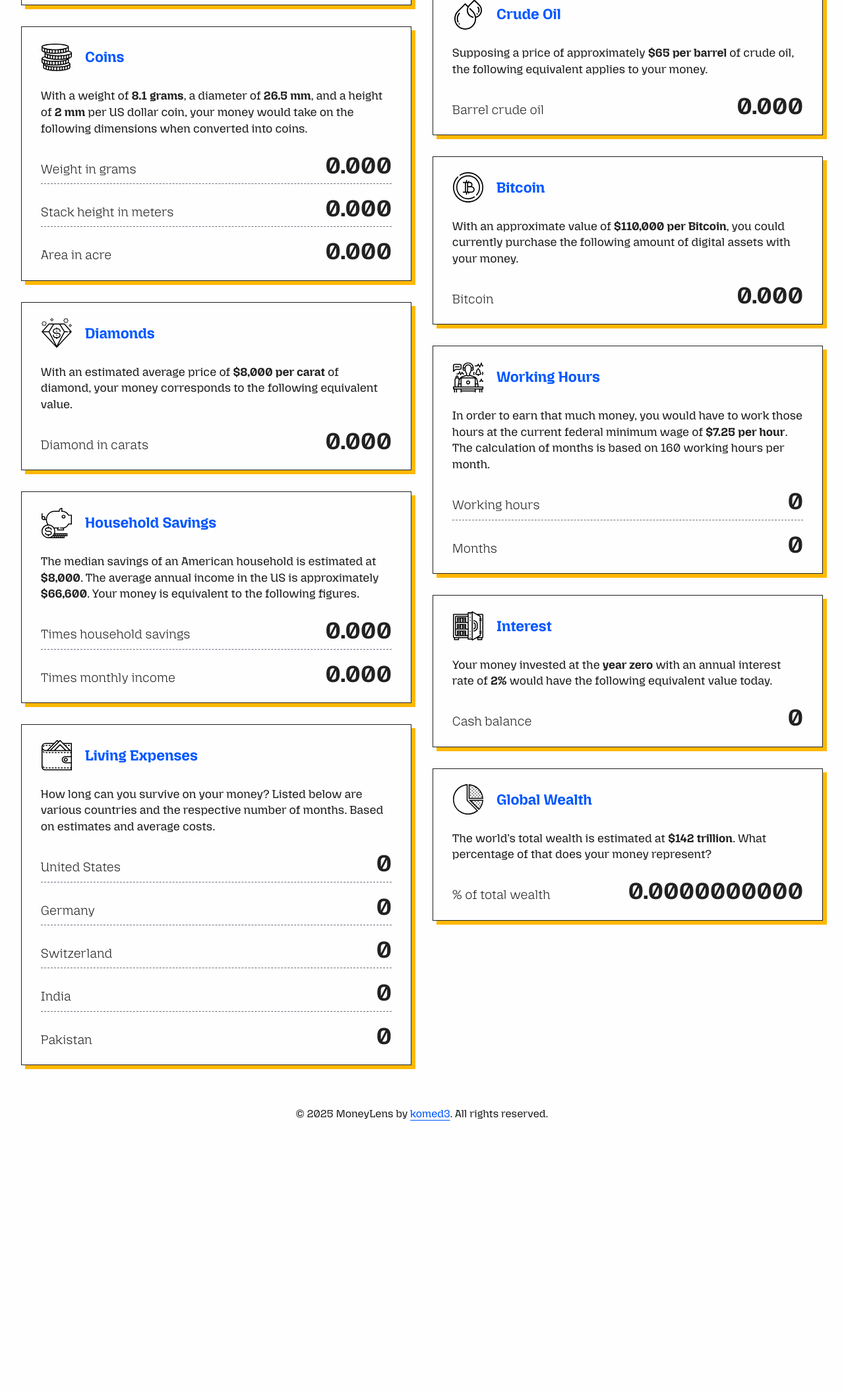
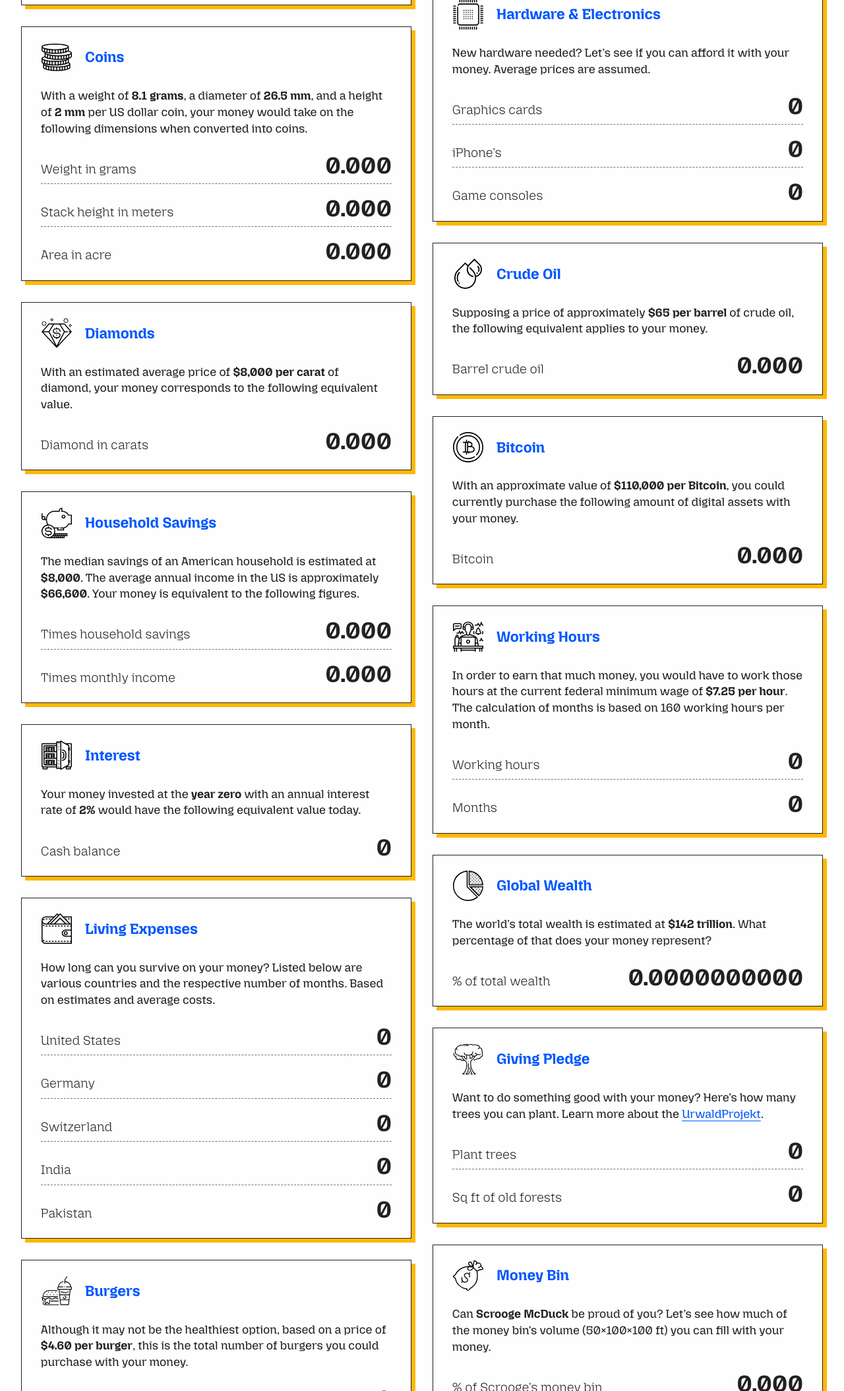
Before and after one commit to komed3/moneylens, a plain HTML site: page index.htm in a window 1280 px wide. Shown: the part 691-2800 px from the top of the page at 66% size. Before the commit the page ends 2434 px from the top, so only its background shows below. Drawn offline with Linux system fonts and the light colour scheme.

Commit message:
Update index.htm

```diff
--- a/index.htm
+++ b/index.htm
@@ -108,6 +108,22 @@
                 </div>
                 <div class="item box">
                     <h3>
+                        <i class="icon safe"></i>
+                        <span>Interest</span>
+                    </h3>
+                    <p>
+                        Your money invested at the <b>year zero</b> with an annual interest rate of
+                        <b>2%</b> would have the following equivalent value today.
+                    </p>
+                    <ul>
+                        <li>
+                            <label>Cash balance</label>
+                            <b data-value="__work_hours">0</b>
+                        </li>
+                    </ul>
+                </div>
+                <div class="item box">
+                    <h3>
                         <i class="icon wallet"></i>
                         <span>Living Expenses</span>
                     </h3>
@@ -140,17 +156,59 @@
                 </div>
                 <div class="item box">
                     <h3>
+                        <i class="icon burger"></i>
+                        <span>Burgers</span>
+                    </h3>
+                    <p>
+                        Although it may not be the healthiest option, based on a price of <b>$4.60
+                        per burger</b>, this is the total number of burgers you could purchase with
+                        your money.
+                    </p>
+                    <ul>
+                        <li>
+                            <label>Buy burgers</label>
+                            <b data-value="__burgers_amount">0</b>
+                        </li>
+                    </ul>
+                </div>
+                <div class="item box">
+                    <h3>
                         <i class="icon world"></i>
                         <span>Global Wealth Rank</span>
                     </h3>
                     <p>
                         With your money, you would be richer than this many percent of the global
-                        population, according to estimates from the Global Wealth Report 2023.
+                        population, according to estimates from the <a href="https://www.ubs.com/de/en/wealthmanagement/who-we-serve/family-office-and-uhnw/global-family-office-report.html">
+                        Global Wealth Report 2023</a>.
                     </p>
                     <ul>
                         <li>
                             <label>Top % of the world</label>
                             <b data-value="__gwr_pct">0</b>
+                        </li>
+                    </ul>
+                </div>
+                <div class="item box">
+                    <h3>
+                        <i class="icon chip"></i>
+                        <span>Hardware & Electronics</span>
+                    </h3>
+                    <p>
+                        New hardware needed? Let’s see if you can afford it with your money.
+                        Average prices are assumed.
+                    </p>
+                    <ul>
+                        <li>
+                            <label>Graphics cards</label>
+                            <b data-value="__hardware_gpu">0</b>
+                        </li>
+                        <li>
+                            <label>iPhone’s</label>
+                            <b data-value="__hardware_iphone">0</b>
+                        </li>
+                        <li>
+                            <label>Game consoles</label>
+                            <b data-value="__hardware_console">0</b>
                         </li>
                     </ul>
                 </div>
@@ -209,22 +267,6 @@
                 </div>
                 <div class="item box">
                     <h3>
-                        <i class="icon safe"></i>
-                        <span>Interest</span>
-                    </h3>
-                    <p>
-                        Your money invested at the <b>year zero</b> with an annual interest rate of
-                        <b>2%</b> would have the following equivalent value today.
-                    </p>
-                    <ul>
-                        <li>
-                            <label>Cash balance</label>
-                            <b data-value="__work_hours">0</b>
-                        </li>
-                    </ul>
-                </div>
-                <div class="item box">
-                    <h3>
                         <i class="icon share"></i>
                         <span>Global Wealth</span>
                     </h3>
@@ -239,6 +281,43 @@
                         </li>
                     </ul>
                 </div>
+                <div class="item box">
+                    <h3>
+                        <i class="icon tree"></i>
+                        <span>Giving Pledge</span>
+                    </h3>
+                    <p>
+                        Want to do something good with your money? Here’s how many trees you can plant.
+                        Learn more about the <a href="https://www.wohllebens-waldakademie.de/en/collections/urwaldprojekt">
+                        UrwaldProjekt</a>.
+                    </p>
+                    <ul>
+                        <li>
+                            <label>Plant trees</label>
+                            <b data-value="__giving_tree">0</b>
+                        </li>
+                        <li>
+                            <label>Sq ft of old forests</label>
+                            <b data-value="__giving_forest">0</b>
+                        </li>
+                    </ul>
+                </div>
+                <div class="item box">
+                    <h3>
+                        <i class="icon bag"></i>
+                        <span>Money Bin</span>
+                    </h3>
+                    <p>
+                        Can <b>Scrooge McDuck</b> be proud of you? Let’s see how much of the money
+                        bin’s volume (50×100×100 ft) you can fill with your money.
+                    </p>
+                    <ul>
+                        <li>
+                            <label>% of Scrooge’s money bin</label>
+                            <b data-value="__money_bin">0.000</b>
+                        </li>
+                    </ul>
+                </div>
             </section>
         </main>
         <footer>
```
